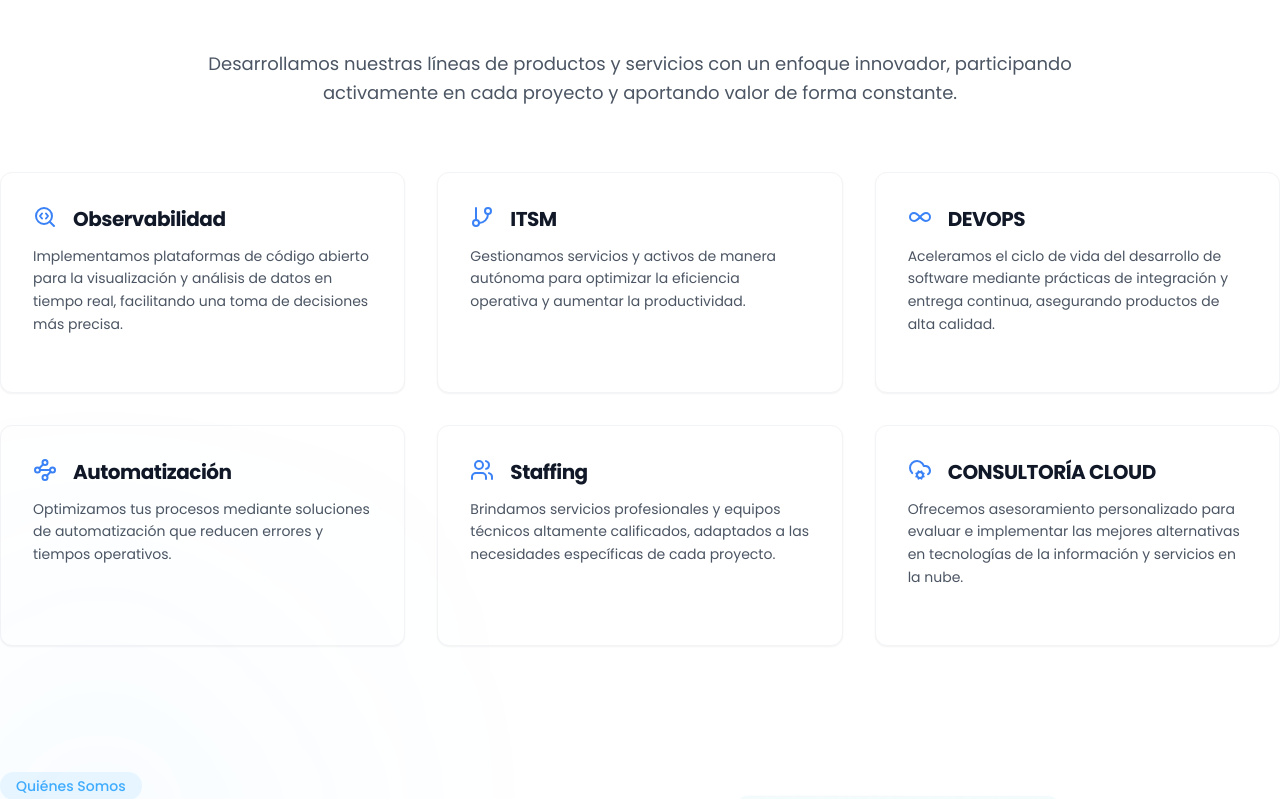
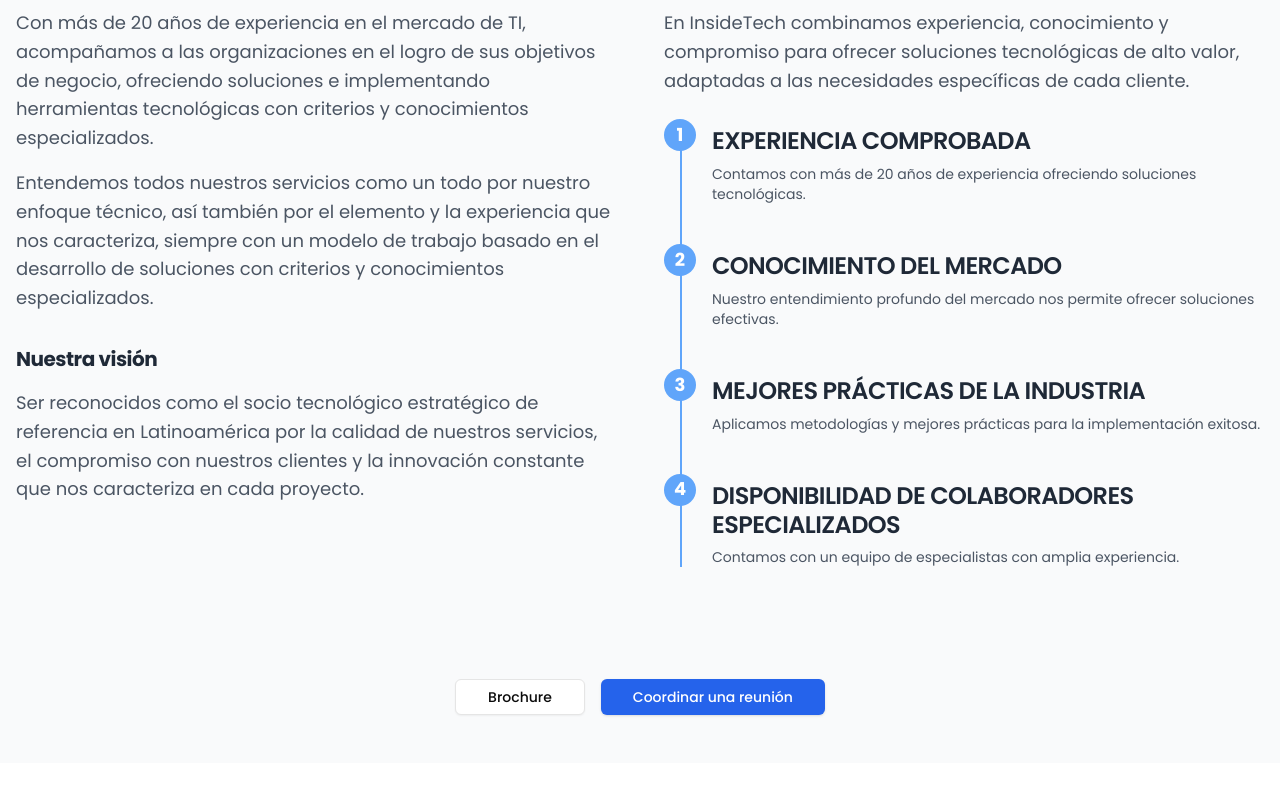
Before and after one commit to MateoSabelli/InsideTech, a Next.js app: page / in a window 1280 px wide. Shown: the part 1022-1821 px from the top of the page. Built offline with nearby package versions, Linux system fonts and the light colour scheme.

Commit message:
fix footer logo

```diff
--- a/app/page.tsx
+++ b/app/page.tsx
@@ -1,17 +1,162 @@
-import { About } from '@/components/About';
+// import { About } from '@/components/About';
 import { Contact } from '@/components/Contact';
 import Hero2 from '@/components/pagina2/Hero2';
 import Productos2 from '@/components/pagina2/Productos2';
 import { Services } from '@/components/Services';
 import { Clientes } from '@/components/Partner';
+import { Button } from '@/components/ui/button';
 
 export default function Home() {
   return (
     <div className="min-h-screen relative overflow-hidden ">
       <Hero2 />
       <Clientes />
+      {/* Main Content Section */}
+      <section className="py-16 px-4  bg-gray-50" id="nosotros">
+        <div className="max-w-7xl mx-auto">
+          <div className="grid grid-cols-1 lg:grid-cols-2 gap-12">
+            {/* Left Column - Nosotros */}
+            <div>
+              <h2 className="text-2xl font-bold text-gray-800 mb-6 bg-blue-200 rounded-full p-3 text-center">
+                Nosotros
+              </h2>
+              <p className="text-gray-600 mb-4">
+                Con más de 20 años de experiencia en el mercado de TI,
+                acompañamos a las organizaciones en el logro de sus objetivos de
+                negocio, ofreciendo soluciones e implementando herramientas
+                tecnológicas con criterios y conocimientos especializados.
+              </p>
+              <p className="text-gray-600 mb-6">
+                Entendemos todos nuestros servicios como un todo por nuestro
+                enfoque técnico, así también por el elemento y la experiencia
+                que nos caracteriza, siempre con un modelo de trabajo basado en
+                el desarrollo de soluciones con criterios y conocimientos
+                especializados.
+              </p>
+
+              <div className="mt-8">
+                <h3 className="text-xl font-bold text-gray-800 mb-4">
+                  Nuestra visión
+                </h3>
+                <p className="text-gray-600">
+                  Ser reconocidos como el socio tecnológico estratégico de
+                  referencia en Latinoamérica por la calidad de nuestros
+                  servicios, el compromiso con nuestros clientes y la innovación
+                  constante que nos caracteriza en cada proyecto.
+                </p>
+              </div>
+            </div>
+
+            {/* Right Column - Por qué elegir */}
+            <div>
+              <h2 className="text-2xl font-bold text-gray-800 mb-6 bg-blue-200 rounded-full p-3 text-center">
+                ¿Por qué elegir Inside Tech?
+              </h2>
+              <p className="text-gray-600 mb-8">
+                En InsideTech combinamos experiencia, conocimiento y compromiso
+                para ofrecer soluciones tecnológicas de alto valor, adaptadas a
+                las necesidades específicas de cada cliente.
+              </p>
+
+              <div className="relative">
+                {/* Línea vertical */}
+                <div className="absolute left-4 h-full w-0.5 bg-blue-400"></div>
+
+                {/* Elementos del timeline */}
+                <div className="space-y-12 ml-12">
+                  {/* Elemento 1 */}
+                  <div className="relative">
+                    <div className="absolute -left-12 -mt-2">
+                      <div className="w-8 h-8 bg-blue-400 rounded-full flex items-center justify-center text-white font-bold">
+                        1
+                      </div>
+                    </div>
+                    <div>
+                      <h4 className="font-semibold text-gray-800 mb-2">
+                        EXPERIENCIA COMPROBADA
+                      </h4>
+                      <p className="text-gray-600 text-sm">
+                        Contamos con más de 20 años de experiencia ofreciendo
+                        soluciones tecnológicas.
+                      </p>
+                    </div>
+                  </div>
+
+                  {/* Elemento 2 */}
+                  <div className="relative">
+                    <div className="absolute -left-12 -mt-2">
+                      <div className="w-8 h-8 bg-blue-400 rounded-full flex items-center justify-center text-white font-bold">
+                        2
+                      </div>
+                    </div>
+                    <div>
+                      <h4 className="font-semibold text-gray-800 mb-2">
+                        CONOCIMIENTO DEL MERCADO
+                      </h4>
+                      <p className="text-gray-600 text-sm">
+                        Nuestro entendimiento profundo del mercado nos permite
+                        ofrecer soluciones efectivas.
+                      </p>
+                    </div>
+                  </div>
+
+                  {/* Elemento 3 */}
+                  <div className="relative">
+                    <div className="absolute -left-12 -mt-2">
+                      <div className="w-8 h-8 bg-blue-400 rounded-full flex items-center justify-center text-white font-bold">
+                        3
+                      </div>
+                    </div>
+                    <div>
+                      <h4 className="font-semibold text-gray-800 mb-2">
+                        MEJORES PRÁCTICAS DE LA INDUSTRIA
+                      </h4>
+                      <p className="text-gray-600 text-sm">
+                        Aplicamos metodologías y mejores prácticas para la
+                        implementación exitosa.
+                      </p>
+                    </div>
+                  </div>
+
+                  {/* Elemento 4 */}
+                  <div className="relative">
+                    <div className="absolute -left-12 -mt-2">
+                      <div className="w-8 h-8 bg-blue-400 rounded-full flex items-center justify-center text-white font-bold">
+                        4
+                      </div>
+                    </div>
+                    <div>
+                      <h4 className="font-semibold text-gray-800 mb-2">
+                        DISPONIBILIDAD DE COLABORADORES ESPECIALIZADOS
+                      </h4>
+                      <p className="text-gray-600 text-sm">
+                        Contamos con un equipo de especialistas con amplia
+                        experiencia.
+                      </p>
+                    </div>
+                  </div>
+                </div>
+              </div>
+            </div>
+          </div>
+        </div>
+      </section>
+
+      {/* Bottom CTA Section */}
+      <section className="py-12 px-4 bg-gray-50">
+        <div className="container mx-auto text-center">
+          <div className="flex flex-col sm:flex-row gap-4 justify-center">
+            <Button variant="outline" className="px-8 py-3">
+              Brochure
+            </Button>
+            <Button className="bg-blue-600 hover:bg-blue-700 px-8 py-3">
+              Coordinar una reunión
+            </Button>
+          </div>
+        </div>
+      </section>
       <Services />
-      <About />
+      {/* <About /> */}
       <Productos2 />
       <Contact />
     </div>
--- a/components/Footer.tsx
+++ b/components/Footer.tsx
@@ -6,7 +6,7 @@ import { FaLinkedinIn, FaWhatsapp } from 'react-icons/fa';
 export const Footer = () => {
   return (
     <footer className="bg-[#39506D] text-white py-12">
-      <div className="max-w-7xl mx-auto px-4 sm:px-6 lg:px-8">
+      <div className="max-w-6xl mx-auto px-4 sm:px-6 lg:px-8">
         <div className="grid grid-cols-1 md:grid-cols-3 gap-12">
           {/* Menú */}
           <div className="flex flex-col items-center">
@@ -110,7 +110,7 @@ export const Footer = () => {
             <div className="flex flex-col items-start">
               <div className="mb-6">
                 <Image
-                  src="/INSIDETECH.svg"
+                  src="/Logos/image.png"
                   alt="InsideTech Logo"
                   width={200}
                   height={80}
--- a/components/pagina2/navbar2.tsx
+++ b/components/pagina2/navbar2.tsx
@@ -46,7 +46,7 @@ export default function Navbar2() {
             <Image src="/Logos/logo.png" alt="logo" width={200} height={150} />
           </Link>
 
-          <div className="space-x-6 hidden md:flex">
+          <div className="space-x-6 hidden md:flex h-auto">
             {navItems.map((item) => (
               <div
                 key={item.name}
@@ -64,7 +64,7 @@ export default function Navbar2() {
 
                 {/* Dropdown Menu */}
                 {item.dropdown && hoveredItem === item.name && (
-                  <div className="absolute top-full left-0 mt-1 w-56 bg-white border border-gray-200 rounded-lg shadow-lg z-50">
+                  <div className="absolute top-full left-0  w-56 bg-white border border-gray-200 rounded-lg shadow-lg z-50">
                     <div className="py-2">
                       {item.dropdown.map((dropdownItem) => (
                         <Link
```
Also changed, not shown: public/Logos/image.png (added), public/Logos/logoFoote.png (renamed from public/Logos/insidetech_logo_blanco_y_celeste.png).
